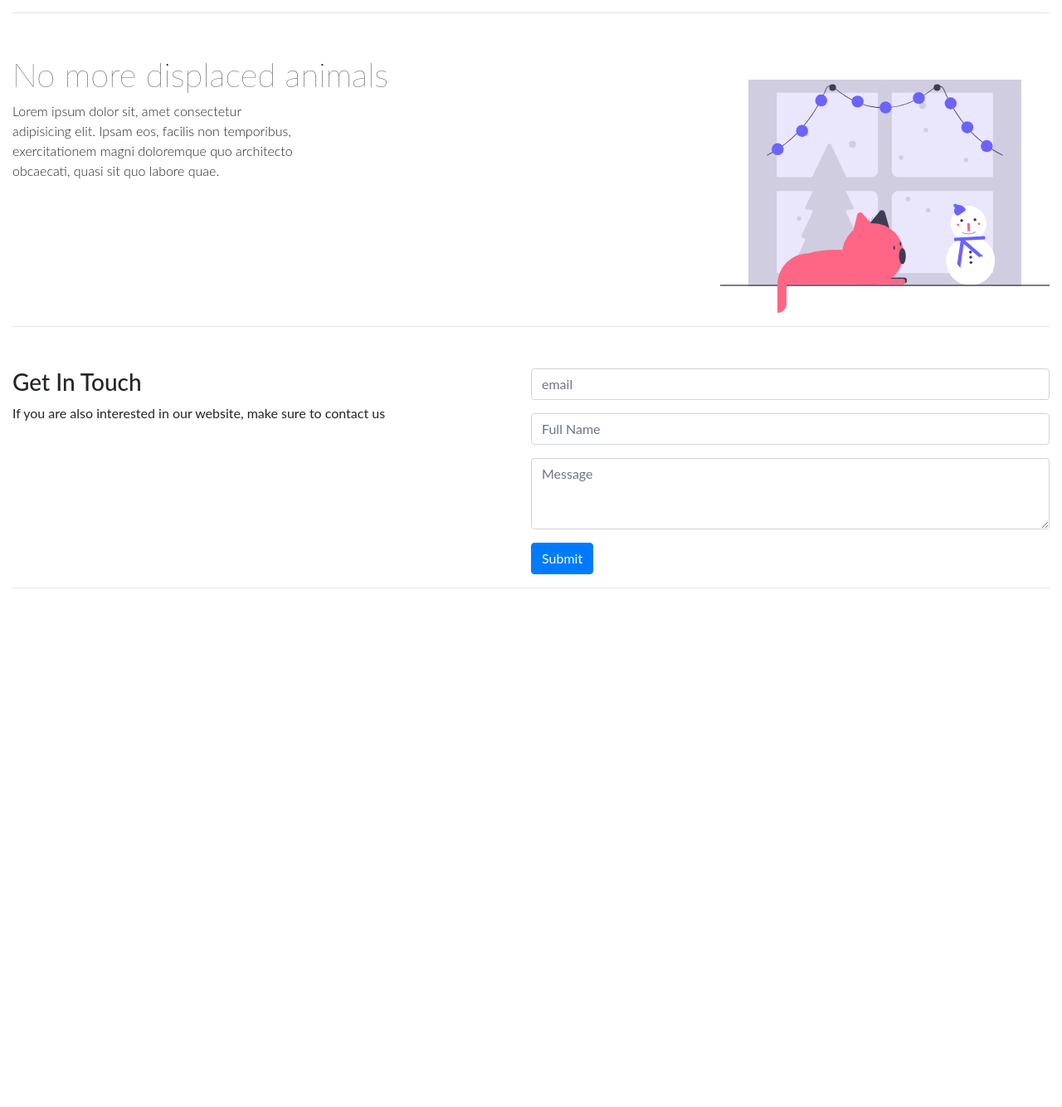
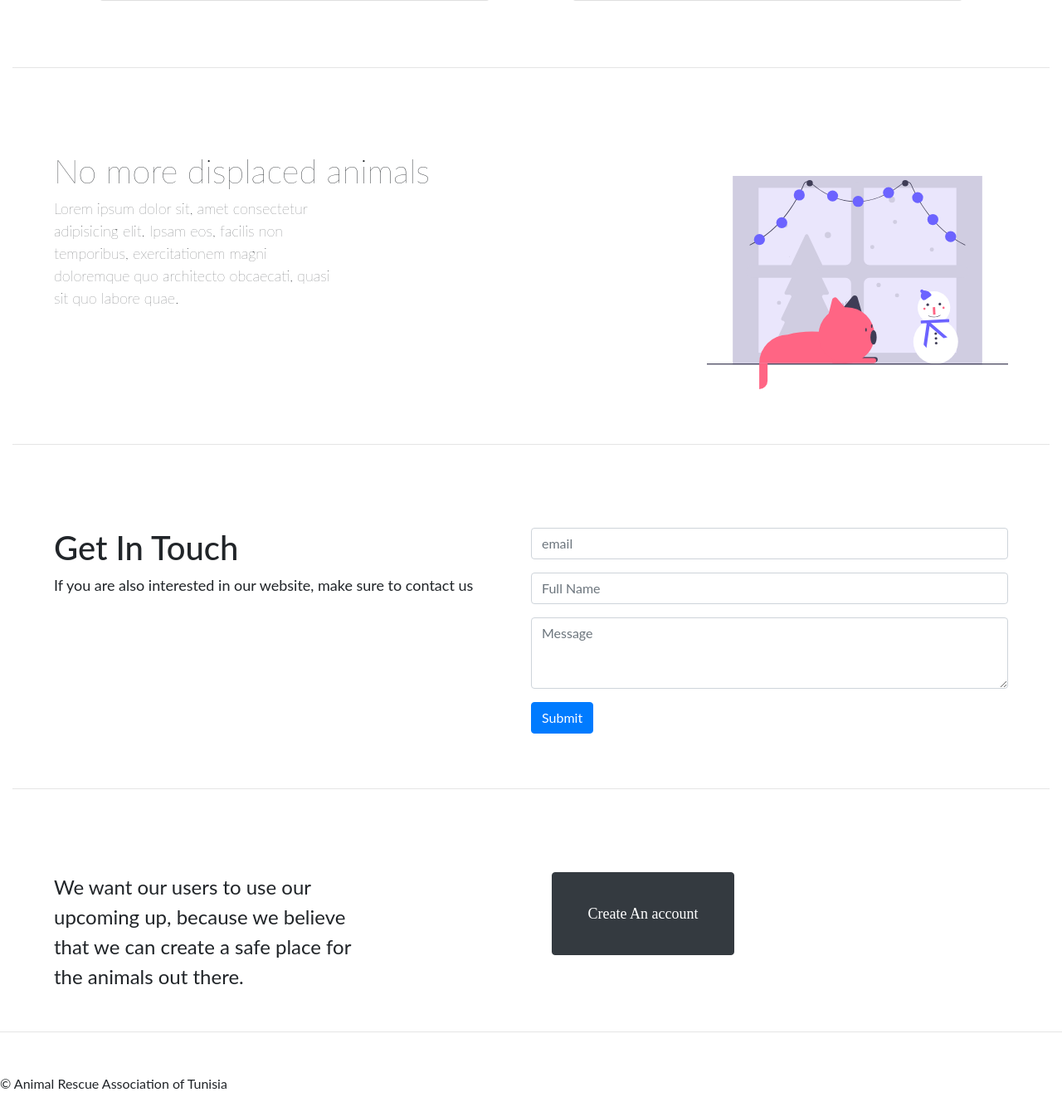
Before and after one commit to EslemOuederni/Rescue-animal-page, a PHP site: page / in a window 1280 px wide. Shown: the part 1864-3198 px from the top of the page at 83% size. Before the commit the page ends 2573 px from the top, so only its background shows below. Run offline with PHP 8.4, Linux system fonts and the light colour scheme; some libraries are stand-ins or nearby versions.

Commit message:
added account.html page

```diff
--- a/css/style.css
+++ b/css/style.css
@@ -4,8 +4,13 @@
 body{
     font-family: Lato,'Source Sans Pro', 'Sans Serif';
 }
+nav a {
+    font-size: 18px;
+}
 main{
     margin-top: 100px;
+    margin-right:auto;
+    margin-left: auto;
 }
 .home h2{
     font-size: 40px;
@@ -24,6 +29,7 @@ img{
     width: 100%;
 }
 #sponser{
+    padding: 50px;
     margin-top: 50px;
     margin-bottom: 30px;
     width: 100vw;
@@ -45,6 +51,7 @@ hr{
     margin-bottom: 50px;
 }
 #about{
+    padding: 50px;
     width: 100vw;
 }
 #about h3{
@@ -52,10 +59,36 @@ hr{
     font-weight: lighter;
 }
 #about p{
-    font-size:16px;
+    font-size:18px;
+    font-weight: lighter;
     width: 348px;
 }
 #contact{
+    padding: 50px;
     display: grid;
     grid-template-columns : repeat(2,1fr);
+
 }
+#contact h3{
+    font-size: 40px;
+}
+#contact p{
+    font-size: 18px;
+}
+.app {
+    padding: 50px;
+    display: grid;
+    grid-template-columns : repeat(2,1fr);
+
+}
+.app .description{
+    font-size: 24px;
+    width: 600px;
+    height: 126px;
+}
+.button button {
+    font-family:'Source Sans Pro';
+    font-size: 18px;
+    width: 220px;
+    height: 100px;
+}
--- a/index.html
+++ b/index.html
@@ -20,16 +20,16 @@
              <div class="collapse navbar-collapse" id="navbarSupportedContent">
                <ul class="navbar-nav ml-auto"> <!-- to put things on the left-->
                   <li class="nav-item">
-                    <a href="#" class="nav-link"> Home</a>
+                    <a href="#home" class="nav-link"> Home</a>
                   </li>
                   <li class="nav-item">
-                    <a href="#" class="nav-link"> Sponsers</a>
+                    <a href="#sponsers" class="nav-link"> Sponsers</a>
                   </li>
                   <li class="nav-item">
                     <a href="#" class="nav-link"> About</a>
                   </li>
                   <li class="nav-item">
-                    <a href="#" class="nav-link"> Contact</a>
+                    <a href="#contact" class="nav-link"> Contact</a>
                   </li>
                   <li class="nav-item">
                     <a href="#" class="nav-link"> App</a>
@@ -50,7 +50,7 @@
         </div>
 
     <hr class="clear">
-    <h2 class="text-center">Our Dear Sponsers !</h2>
+    <h2 class="text-center" id="sponsers">Our Dear Sponsers !</h2>
 
         <div class="container" id="sponser">
 
@@ -71,13 +71,13 @@
         <hr class="clear">
 
         <div class="row mt-sm-4 mt-md-0" id="about">
-            <div class="col-sm-12 col-md-8 text-md-left">
+            <div class="col-sm-6 col-md-8 text-md-left">
                 <h3>No more displaced animals</h3>
                 <p class="lead">Lorem ipsum dolor sit, amet consectetur adipisicing elit. Ipsam eos, facilis non temporibus,
                      exercitationem magni doloremque quo architecto obcaecati, quasi sit quo labore quae.</p>
 
             </div>
-            <div class="col-sm-12 col-md-4">
+            <div class="col-sm-6 col-md-4">
                 <img src="./img/undraw_decorative_friends_q2np.svg" alt="pet at home">
             </div>
         </div>
@@ -103,11 +103,21 @@
             </form>
         </div>
         <hr class="clear">
+        <div class="app row mt-sm-4 mt-md-0">
+            <div class="col-sm-6 col-md-8 text-md-left description">
+                <p>We want our users to use our upcoming up, because we believe
+                    that we can create a safe place for the animals out there.</p>
+            </div>
+                <div class="button col-sm-6 col-md-4">
+                    <button href="/account.html" type="submit" class="btn btn-dark ">Create An account</button>
 
-</div>
+                </div>
+        </div>
+     </div>
     </main>
-    <footer>
-
+    <hr class="clear">
+    <footer class="page-footer">
+       <p> &copy; Animal Rescue Association of Tunisia</p>
     </footer>
 </body>
 <script src="https://code.jquery.com/jquery-3.2.1.slim.min.js" integrity="sha384-KJ3o2DKtIkvYIK3UENzmM7KCkRr/rE9/Qpg6aAZGJwFDMVNA/GpGFF93hXpG5KkN" crossorigin="anonymous"></script>
```
Also changed, not shown: account.html (added, +11 -0 lines).
